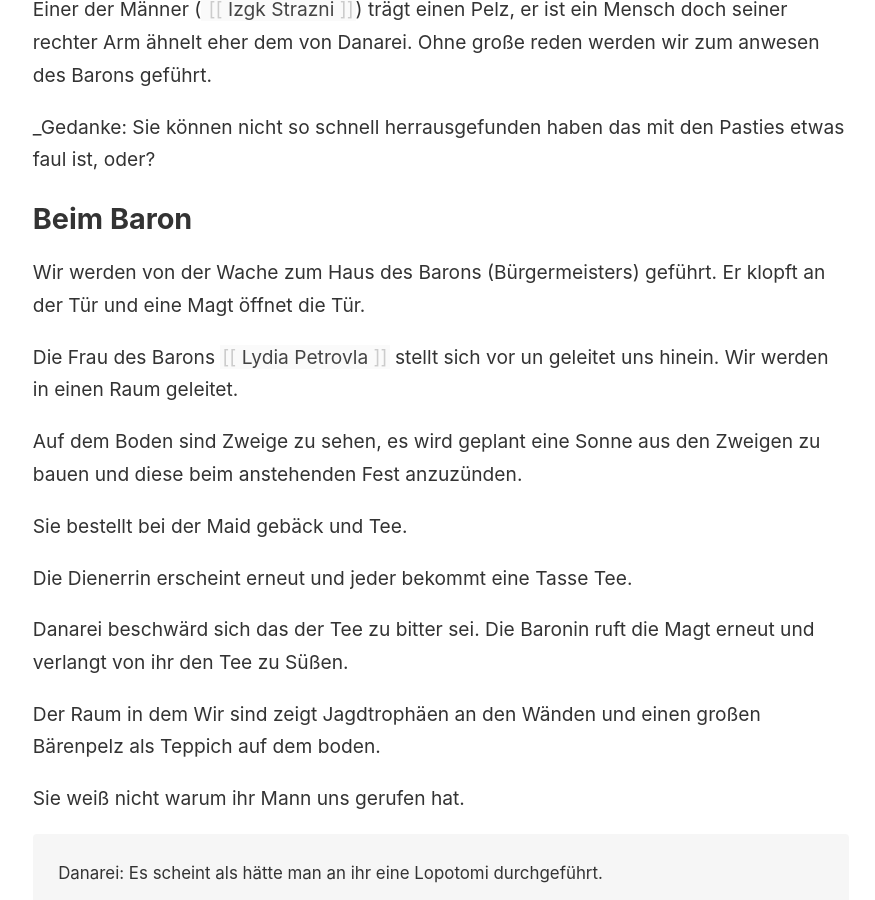
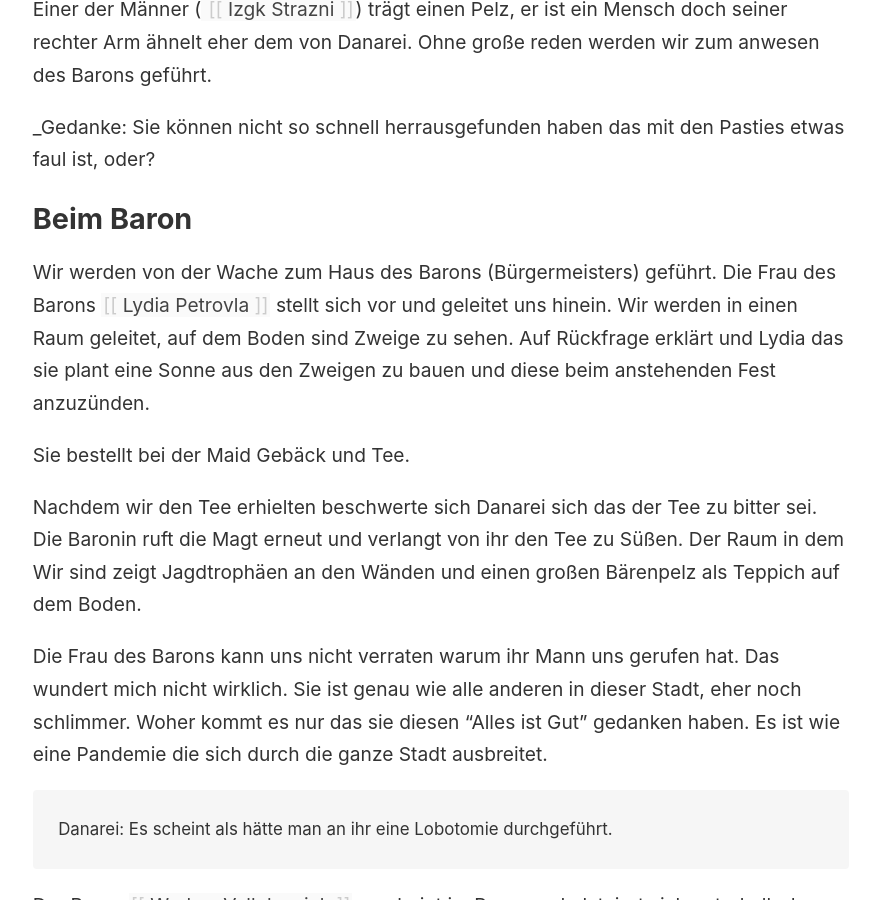
Before and after one commit to Julez404/CoS_Log, a Jekyll site: the page built from _notes/Session x - 2021-09-12.md, in a window 1280 px wide and 900 px high, scrolled down 5511 px. Shown: the whole window, without its empty margins (44-919 px from the left). Built offline with Jekyll 4.4.1, drawn with Linux system fonts in a browser that asks for light colours; some of the changed text lies outside the part shown.

Commit message:
Update via script

```diff
--- a/_notes/Session x - 2021-09-12.md
+++ b/_notes/Session x - 2021-09-12.md
@@ -167,57 +167,52 @@ _Gedanke: Sie können nicht so schnell herrausgefunden haben das mit den Pasties
 ## Beim Baron
 
 Wir werden von der Wache zum Haus des Barons (Bürgermeisters) geführt.
-Er klopft an der Tür und eine Magt öffnet die Tür.
+Die Frau des Barons [[Lydia Petrovla]] stellt sich vor und geleitet uns hinein.
+Wir werden in einen Raum geleitet, auf dem Boden sind Zweige zu sehen.
+Auf Rückfrage erklärt und Lydia das sie plant eine Sonne aus den Zweigen zu bauen und diese beim anstehenden Fest anzuzünden.
 
-Die Frau des Barons [[Lydia Petrovla]] stellt sich vor un geleitet uns hinein.
-Wir werden in einen Raum geleitet.
+Sie bestellt bei der Maid Gebäck und Tee.
 
-Auf dem Boden sind Zweige zu sehen, es wird geplant eine Sonne aus den Zweigen zu bauen und diese beim anstehenden Fest anzuzünden.
+Nachdem wir den Tee erhielten beschwerte sich Danarei sich das der Tee zu bitter sei.
+Die Baronin ruft die Magt erneut und verlangt von ihr den Tee zu Süßen.
+Der Raum in dem Wir sind zeigt Jagdtrophäen an den Wänden und einen großen Bärenpelz als Teppich auf dem Boden.
 
-Sie bestellt bei der Maid gebäck und Tee.
+Die Frau des Barons kann uns nicht verraten warum ihr Mann uns gerufen hat.
+Das wundert mich nicht wirklich.
+Sie ist genau wie alle anderen in dieser Stadt, eher noch schlimmer.
+Woher kommt es nur das sie diesen "Alles ist Gut" gedanken haben.
+Es ist wie eine Pandemie die sich durch die ganze Stadt ausbreitet.
 
-Die Dienerrin erscheint erneut und jeder bekommt eine Tasse Tee.
+> Danarei: Es scheint als hätte man an ihr eine Lobotomie durchgeführt.
 
-Danarei beschwärd sich das der Tee zu bitter sei.
-Die Baronin ruft die Magt erneut und verlangt von ihr den Tee zu Süßen.
-
-Der Raum in dem Wir sind zeigt Jagdtrophäen an den Wänden und einen großen Bärenpelz als Teppich auf dem boden.
-
-Sie weiß nicht warum ihr Mann uns gerufen hat.
-
-> Danarei: Es scheint als hätte man an ihr eine Lopotomi durchgeführt.
-
-Der Baron erscheint im Raum und stellt sich unter die Trophäe des Bärens.
-
+Der Baron [[Warkas Vallokowich]] erscheint im Raum und platziert sich unterhalb der Trophäe.
 Er will wissen ob wir [[Fiona Vorta]] kennen?
-
-Name des Barons ist [[Warkas Vallokowich]].
-
-Er vermutet das [[Fiona Vortal]] nach seinem platz als **rechtmäßigen Bürgermeister** trachtet.
-
-Tochter war mit seinem Sohn [[Viktor]] verlobt.
-[[Stella Vorta]] ist die Tochter von Fiona.
+Wissen wir selbstverständlich nicht...
+Er vermutet das [[Fiona Vortal]] nach seinem Platz als **rechtmäßigen Bürgermeister** trachtet.
+Ihre Tochter [[Stella Vorta]] war mit seinem Sohn [[Viktor]] verlobt.
 
 Er mochte die Verlobung nicht.
 Die Tochter ist **zum glück** neulich verrückt geworden.
 Somit hatte er einen legitimen Grund die verlobung aufzuheben.
 
-Er möchte das wir mit seinem Sohn reden was im [[Warterhouse]] (Anwesen von Fiona)
+Oh Gott, jetzt stecken wir auch noch in irgendwelchen Pollitischen Aktivitäten innerhalb von Vallaki, als hätten wir nicht schon genug um die Ohren.
 
-2 seiner Hausdiener sind vor 1/2 Wochen verschwunden. Er glaubt Fiona steckt dahinter.
-[[Izek]] ist sein Ziehesohn, er weiß nicht wieso er seinen Arm hat. Er hatte einen verloren und er wuchs einfach so nach.
+Er möchte das wir mit seinem Sohn reden was im [[Warterhouse]] (Anwesen von Fiona) vor sich geht.
+Zwei seiner Hausdiener sind vor 1 bis 2 Wochen verschwunden, er vermutet Fiona hat etwas damit zu tun.
 
-Als Belohnung für Beweise gegen Fiona würde er uns mit 200 Goldmünzen Belohnung und einen Wunsch frei nach unserer Wahl.
+Auf Rückfrage verrät er uns das [[Izek]] (Die Wache) sein Ziehesohn ist.
+Er weiß nicht wieso er seinen Arm hat.
+Er hatte einen verloren und er wuchs einfach so nach.
+
+Als Belohnung für Beweise gegen Fiona würde er uns mit 200 Goldmünzen Belohnung und uns einen Wunsch unserer Wahl gewähren.
 
 ---
 
-Die Dienerin (Magda) geleitet uns zum Sohn des Barons.
-Der Baron folgt uns zum Zimmer seines Sohnes.
-
-Der Baron biegt kurz zuvor in einen andere Gang ab als den wohin der Graf uns geleitet.
+Die Dienerin (Magda) geleitet uns zum Sohn des Barons, der Baron folgt uns.
+Er biegt auf halbem Weg in einen andere Gang ab als den wohin Magda uns geleitet.
 
 Wir werden in ein großes schlafzimmer geleitet.
-Die magst zieht an einer Schnur von der Decke und öffnet damit eine Lucke zum Dachboden.
+Magda zieht an einer Schnur von der Decke und öffnet damit eine Lucke zum Dachboden.
 
 Wir gehen nach oben zum Dachboden.
 Dort angekommen stehen wir in einem kleinen Raumm.
```
